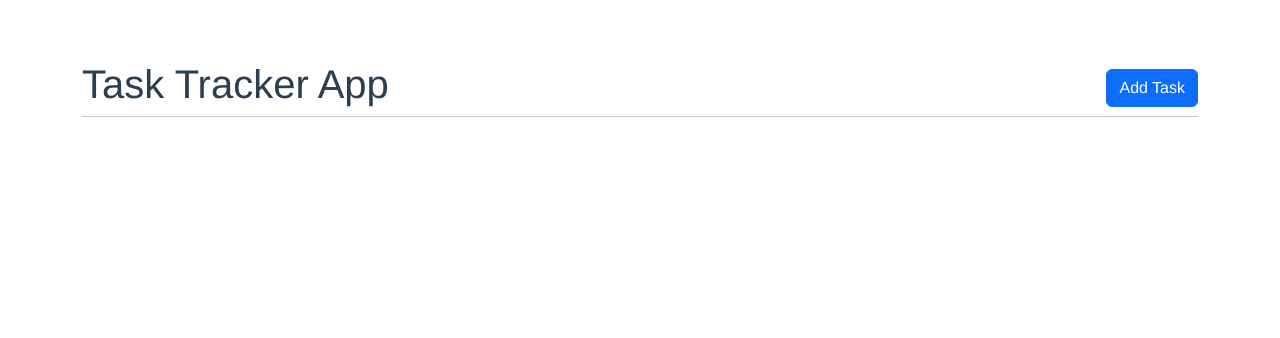
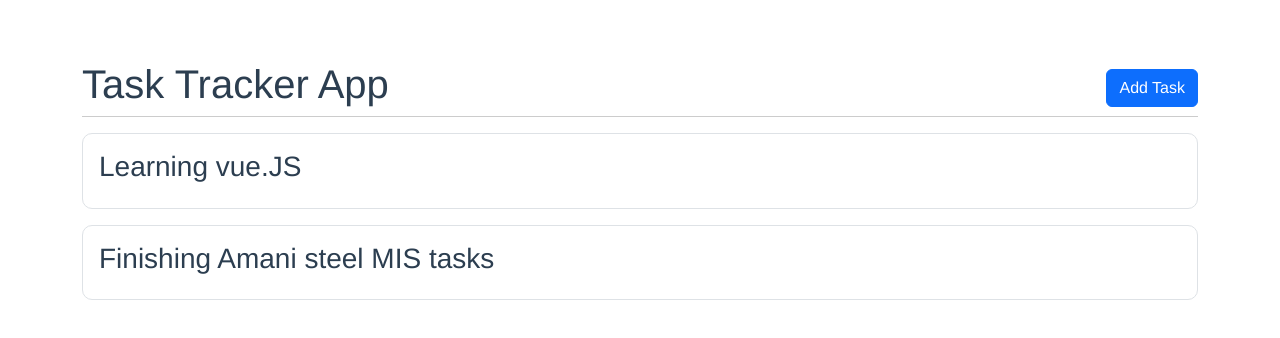
Before and after one commit to fabrice-niyongabo/vue-js-task-tracker-app, a Vue app: page / in a window 1280 px wide. Shown: the top 338 px of the page. Built offline with nearby package versions, Linux system fonts and the light colour scheme.

Commit message:
displaying the tasks

```diff
--- a/src/App.vue
+++ b/src/App.vue
@@ -1,19 +1,28 @@
 <template>
   <Header title="Task tracker app" />
+  <!-- inorder to make our component's attributes dynamic -->
+  <!-- we have to bind it first  -->
+  <!-- we use v-bind -->
+  <!-- or simply add a :before it -->
+  <Tasks :tasks="tasks" />
 </template>
 
 <script>
 import Header from "./components/Header";
+import Tasks from "./components/Tasks";
 export default {
   name: "App",
   components: {
     // register components here so that it can be used by our app
     Header,
+    Tasks,
   },
   data() {
     //here is where we put the data of our component
     //its an like a area where we define our state variables
-    tasks: [];
+    return {
+      tasks: [],
+    };
   },
   created() {
     //this is what we call life cycle method
--- /dev/null
+++ b/src/components/Tasks/index.vue
@@ -0,0 +1,25 @@
+<template lang="html">
+    <div class="container">
+        <div class="task-container border" v-for="task in tasks">
+            <h3>{{ task.title }}</h3>
+        </div>
+    </div>
+
+</template>
+<script>
+export default {
+  props: {
+    tasks: {
+      type: Array,
+    },
+  },
+};
+</script>
+<style lang="css">
+.task-container {
+  margin: 1rem 0px;
+  text-align: left;
+  padding: 1rem;
+  border-radius: 10px;
+}
+</style>
```
